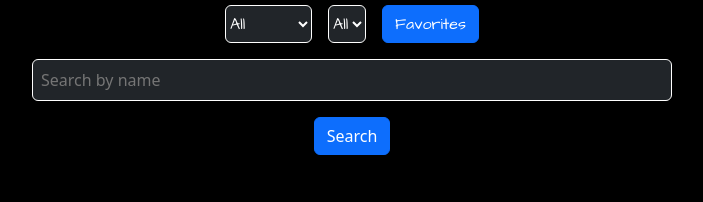
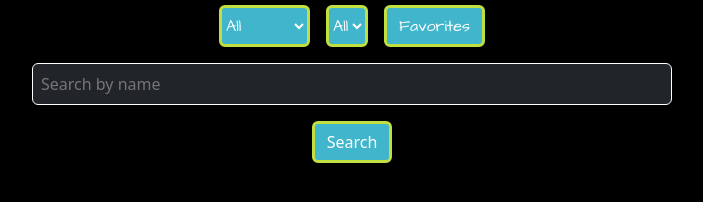
Before and after one commit to manuelfn009/RickMortyAPI, a plain HTML site: page index.html in a window 1280 px wide. Shown: the part 246-448 px from the top of the page, without its empty margins (288-991 px from the left). Drawn offline with nearby package versions, Linux system fonts and the light colour scheme; no server answers.

Commit message:
update style

```diff
--- a/index.html
+++ b/index.html
@@ -16,18 +16,18 @@
     <img src="src/img/logoName.png" alt="logo" class="w-50 h-25">
     <h1 class="text-white">Characters</h1>
     <div class="d-flex">
-    <select name="select" id="select" class="me-3 border border-white text-bg-dark rounded-2">
+    <select name="select" id="select" class="select me-3 rounded-2">
         <option value="">All</option>
         <option value="&status=alive">Alive</option>
         <option value="&status=dead">Dead</option>
         <option value="&status=unknown">Unknown</option>
     </select>
-    <select name="select" id="selectSpecies" class="me-3 border border-white text-bg-dark rounded-2 ">
+    <select name="select" id="selectSpecies" class="select me-3 rounded-2 ">
     </select>
-    <button class="btn btn-primary" id="buttonFavorites">Favorites</button>
+    <button class="btn " id="buttonFavorites">Favorites</button>
 </div>
     <input type="text" id="search" class="border border-white text-bg-dark rounded-2 w-50 m-3 p-2" placeholder ="Search by name">
-    <button class="btn btn-primary" id="buttonSearch">Search</button>
+    <button class="btn" id="buttonSearch">Search</button>
     <div class="container w-100 mt-5 h-100 d-flex  flex-wrap justify-content-center"></div>
 </body>
 </html>
--- a/index.js
+++ b/index.js
@@ -71,7 +71,10 @@ function createCharacterCard(character) {
     "p-3",
     "text-white",
     "rounded-3",
-    "cursor-pointer"
+    "cursor-pointer",
+    "border",
+    "border-light",
+    "border-3"
   );
 
 
--- a/style.css
+++ b/style.css
@@ -1,16 +1,47 @@
 @import url('https://fonts.googleapis.com/css2?family=Architects+Daughter&family=Ubuntu&display=swap');
 
-*{
+* {
     margin: 0;
     padding: 0;
     font-family: 'Architects Daughter', cursive;
 }
 
-.card{
+.card {
     width: 350px;
     height: 650px;
 }
 
-.star:hover{
+.star:hover {
     cursor: pointer;
 }
+
+body::-webkit-scrollbar {
+    width: 12px;
+}
+
+body::-webkit-scrollbar-track {
+    background: rgb(27, 26, 26);
+}
+
+body::-webkit-scrollbar-thumb {
+    background-color: #40B5CB;
+    border-radius: 20px;
+    border: 2px solid #C0DF40;
+}
+
+.btn {
+    background-color: #40B5CB;
+    border: 3px solid #C0DF40;
+    color: white;
+}
+
+.btn:hover {
+    background-color: #C0DF40;
+    border: 3px solid #40B5CB;
+}
+
+.select {
+    background-color: #40B5CB;
+    border: 3px solid #C0DF40;
+    color: white;
+}
```
